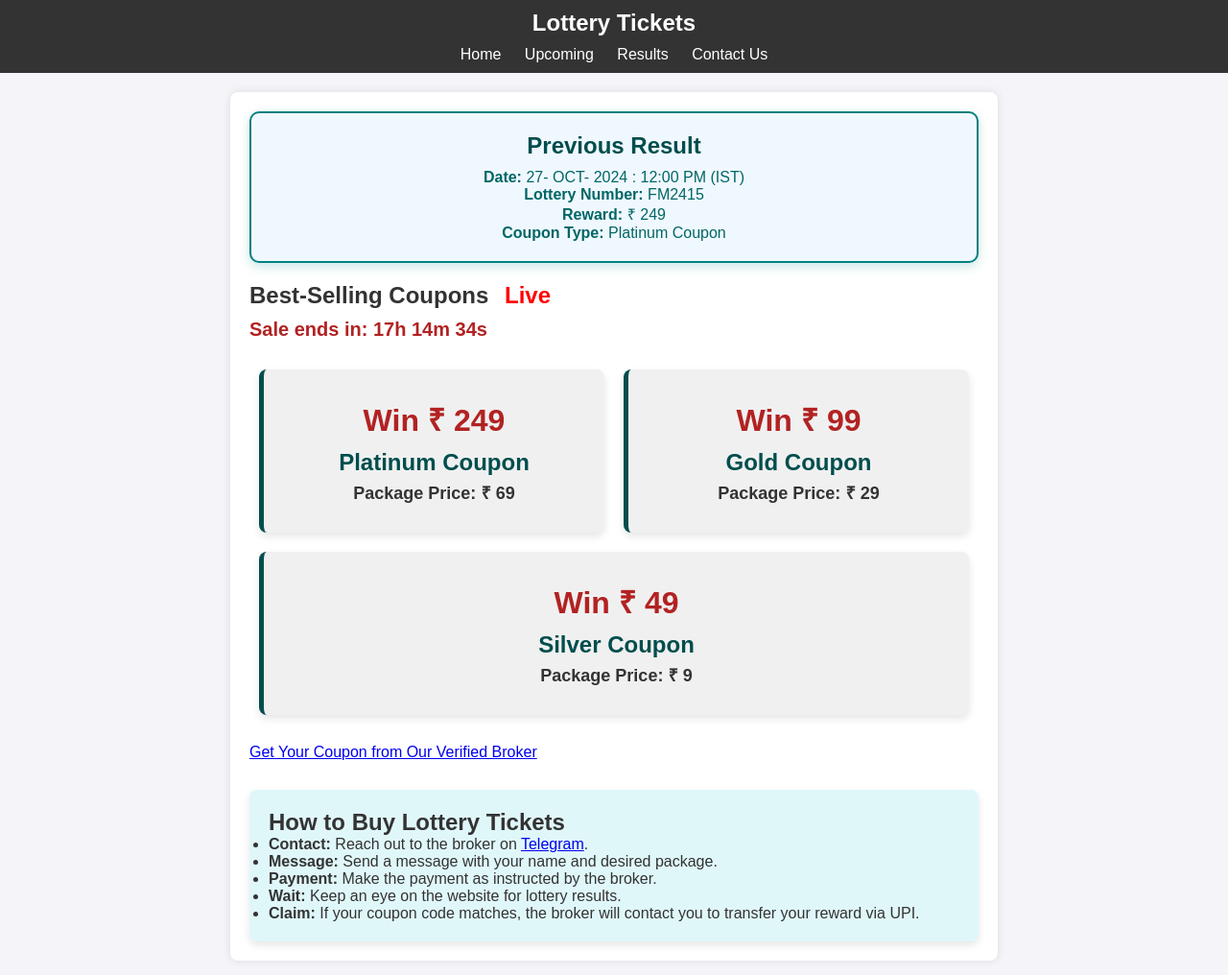
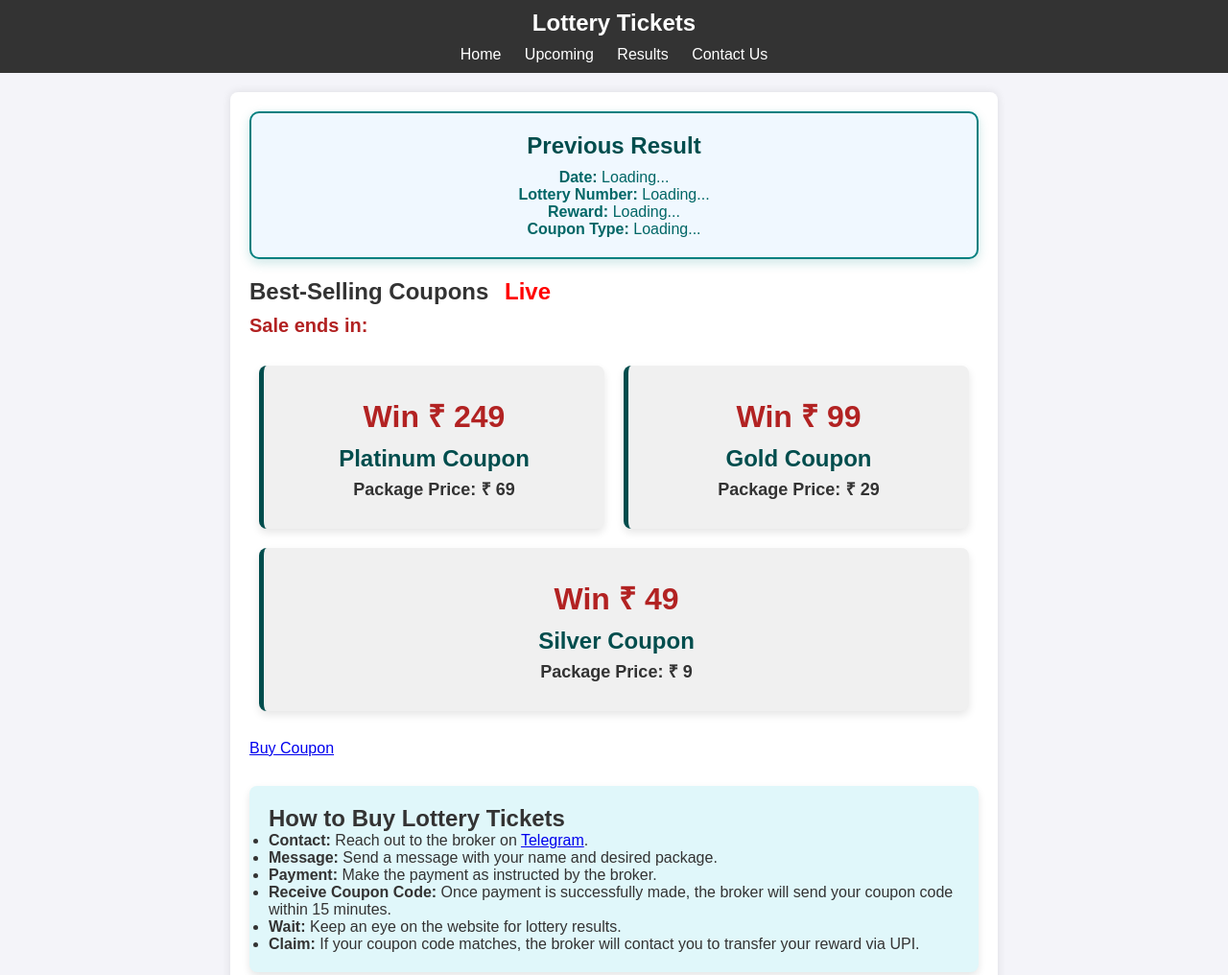
Before and after one commit to Vishalrewaskar/lotterytickets, a plain HTML site: page index.html in a window 1280 px wide. Shown: the whole page at 96% size. Drawn offline with Linux system fonts and the light colour scheme.

Commit message:
index.html
index file

```diff
--- a/index.html
+++ b/index.html
@@ -25,10 +25,10 @@
         <!-- Previous Result Section as Centered Card -->
         <section class="result-box card-center">
             <h2>Previous Result</h2>
-            <p><strong>Date:</strong> 27- OCT- 2024 : 12:00 PM (IST)</p>
-            <p><strong>Lottery Number:</strong> FM2415</p>
-            <p><strong>Reward:</strong> ₹ 249</p>
-            <p><strong>Coupon Type:</strong> Platinum Coupon</p>
+            <p><strong>Date:</strong> <span id="result-date">Loading...</span></p>
+            <p><strong>Lottery Number:</strong> <span id="lottery-number">Loading...</span></p>
+            <p><strong>Reward:</strong> <span id="reward">Loading...</span></p>
+            <p><strong>Coupon Type:</strong> <span id="coupon-type">Loading...</span></p>
         </section>
 
         <!-- Upcoming Lottery Tickets with Timer -->
@@ -56,13 +56,13 @@
                 </div>
             </div>
 
-            <!-- Get Your Coupon Button -->
+            <!-- Buy Coupon Button -->
             <div class="button-container">
-                <a href="https://t.me/Vishal_1909" class="get-coupon-button" target="_blank">
-                    Get Your Coupon from Our Verified Broker
+                <a href="https://t.me/Vishal_1909" class="buy-coupon-button" target="_blank">
+                    Buy Coupon
                 </a>
             </div>
-        </section>
+
 
             <!-- Add Space Before How to Buy Section -->
             <div class="space"></div>
@@ -75,37 +75,17 @@
                             target="_blank">Telegram</a>.</li>
                     <li><strong>Message:</strong> Send a message with your name and desired package.</li>
                     <li><strong>Payment:</strong> Make the payment as instructed by the broker.</li>
+                    <li><strong>Receive Coupon Code:</strong> Once payment is successfully made, the broker will send
+                        your coupon code within 15 minutes.</li>
                     <li><strong>Wait:</strong> Keep an eye on the website for lottery results.</li>
-                <li><strong>Claim:</strong> If your coupon code matches, the broker will contact you to transfer your
-                    reward via UPI.</li>
+                    <li><strong>Claim:</strong> If your coupon code matches, the broker will contact you to transfer
+                        your reward via UPI.</li>
                 </ul>
             </section>
+
     </div>
 
-    <script>
-        // Countdown Timer
-        const countdownElement = document.getElementById("countdown");
-
-        function updateCountdown() {
-            const now = new Date();
-            const nextNoon = new Date(now.getFullYear(), now.getMonth(), now.getDate() + 1, 12, 0, 0);
-            const timeDiff = nextNoon - now;
-
-            if (timeDiff <= 0) {
-                countdownElement.innerHTML = "Expired";
-                return;
-            }
-
-            const hours = Math.floor((timeDiff % (1000 * 60 * 60 * 24)) / (1000 * 60 * 60));
-            const minutes = Math.floor((timeDiff % (1000 * 60 * 60)) / (1000 * 60));
-            const seconds = Math.floor((timeDiff % (1000 * 60)) / 1000);
-
-            countdownElement.innerHTML = `${hours}h ${minutes}m ${seconds}s`;
-        }
-
-        setInterval(updateCountdown, 1000);
-        updateCountdown(); // Initial call to display immediately
-    </script>
+    <script src="script.js"></script>
 </body>
 
 </html>
```
Lines whose indentation alone changed are shown as unchanged.
